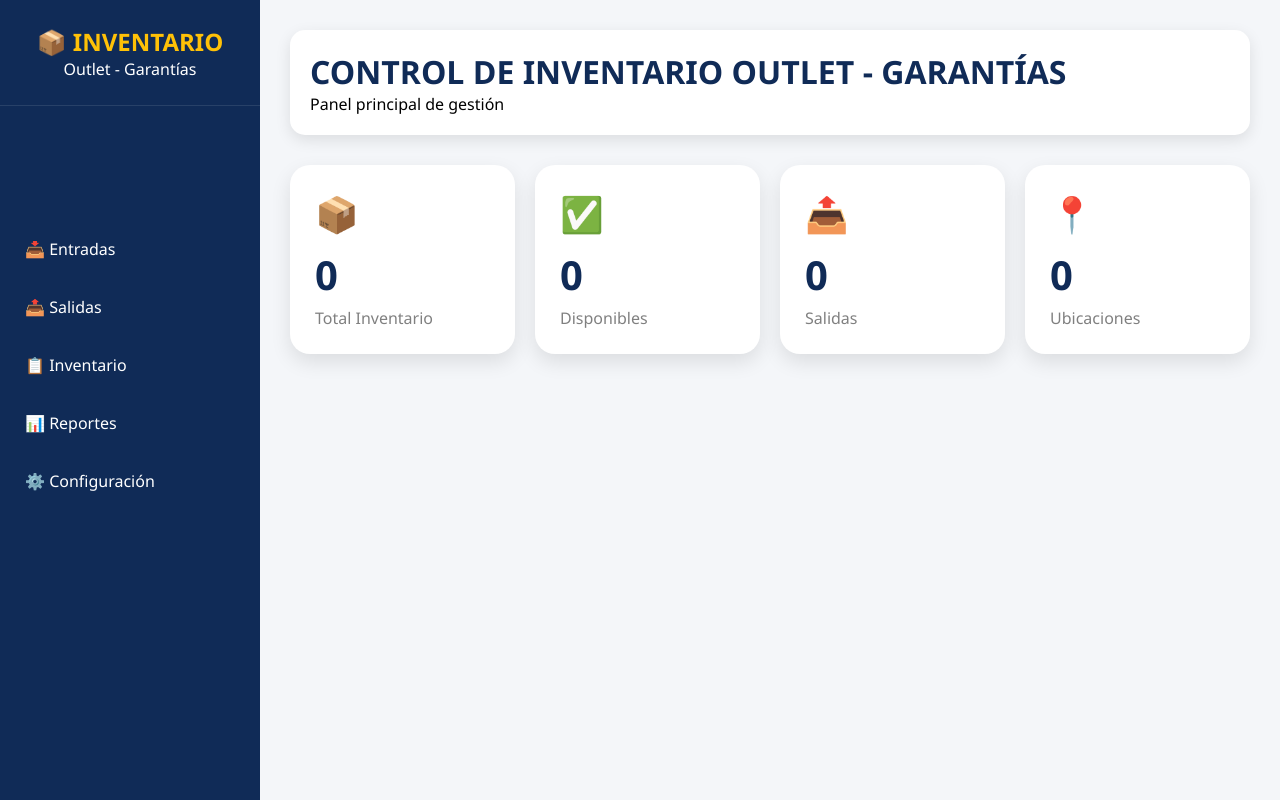
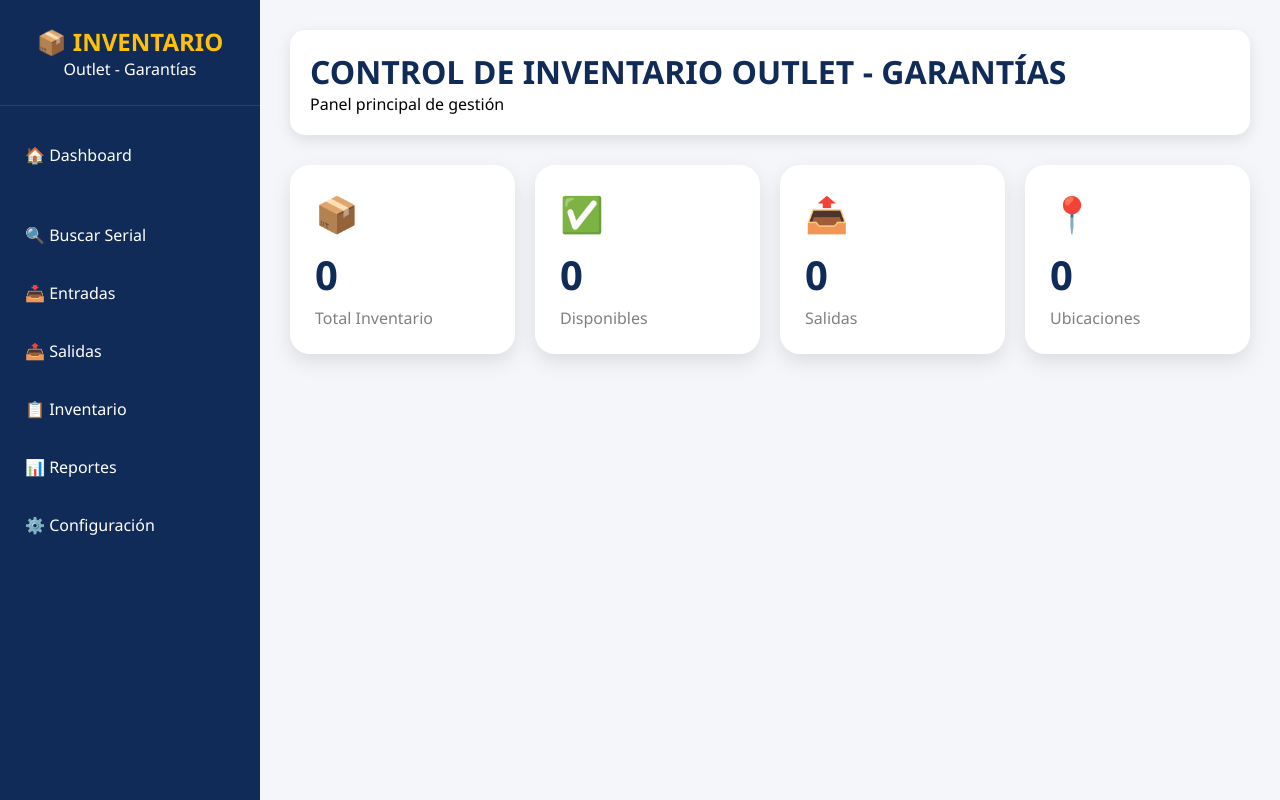
Before and after one commit to Angierr10/CONTROL-INVRNTARIO-SERIALIZADO, a plain HTML site: page dashboard.html in a window 1280 px wide. Drawn offline with Linux system fonts and the light colour scheme.

Commit message:
Fix links in dashboard.html for navigation

```diff
--- a/dashboard.html
+++ b/dashboard.html
@@ -124,9 +124,13 @@ body{
 
 <div class="menu">
 
-<a dashboard.html🏠 Dashboard</a>
+<a href="dashboard.html">
+🏠 Dashboard
+</a>
 
-<a hrefhtml🔍 Buscar Serial</a>
+<a href="buscar.html">
+🔍 Buscar Serial
+</a>
 
 <a href="#">
 📥 Entradas
```
